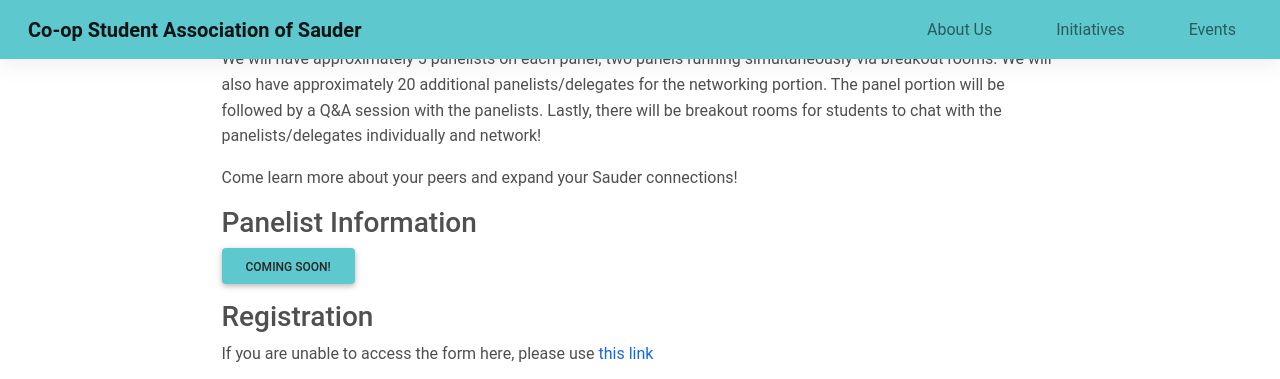
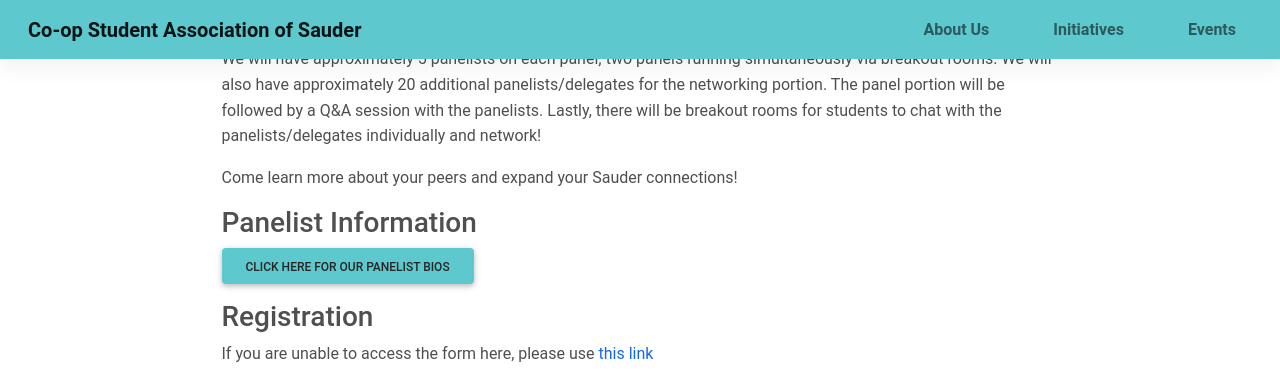
Before and after one commit to coopsauder/cosas-site-v3, a Jekyll site: the page built from _events/panel-networking.md, in a window 1280 px wide and 900 px high, scrolled down 1168 px, cut to the strip 0-379 px from the top of the window. Built offline with Jekyll 4.4.1, drawn with Linux system fonts in a browser that asks for light colours.

Commit message:
updated pdf

```diff
--- a/_events/panel-networking.md
+++ b/_events/panel-networking.md
@@ -35,7 +35,7 @@
 
 ### Panelist Information
 
-<a class="mx-auto btn btn-primary text-dark" href="{{ site.baseurl }}/static_files/other/Panelists.pdf">Coming Soon!</a>
+<a class="mx-auto btn btn-primary text-dark" href="{{ site.baseurl }}/static_files/other/Panelists.pdf">Click Here for our Panelist Bios</a>
 
 ### Registration
 
--- a/_includes/navigation.html
+++ b/_includes/navigation.html
@@ -8,12 +8,12 @@
     <div class="collapse navbar-collapse justify-content-end" id="navbarNav">
       <ul class="navbar-nav">
         <li class="nav-item px-4">
-          <a class="nav-link" aria-current="page" href="{{site.baseurl}}/#about">About Us</a>
+          <a class="nav-link font-weight-bold" aria-current="page" href="{{site.baseurl}}/#about">About Us</a>
         </li>
-        <li class="nav-item px-4">
+        <li class="nav-item font-weight-bold px-4">
           <a class="nav-link" href="{{site.baseurl}}/#initiatives">Initiatives</a>
         </li>
-        <li class="nav-item px-4">
+        <li class="nav-item font-weight-bold px-4">
           <a class="nav-link" href="{{site.baseurl}}/#events">Events</a>
         </li>
         <!-- <li class="nav-item px-3">
```
